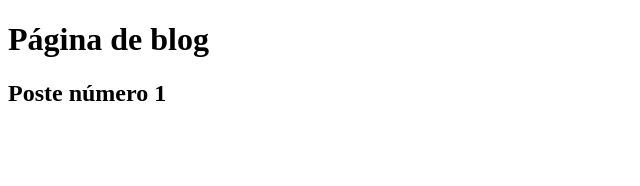
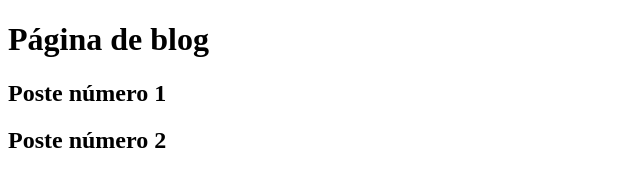
Before and after one commit to Wevertonpro/AulaGithub, a plain HTML site: page blog.html in a window 1280 px wide. Shown: the whole page, without its empty margins (0-640 px from the left). Drawn offline with Linux system fonts and the light colour scheme.

Commit message:
Update blog1

```diff
--- a/blog.html
+++ b/blog.html
@@ -9,5 +9,6 @@
 <body>
     <h1>Página de blog</h1>
     <h2>Poste número 1</h2>
+    <h2>Poste número 2</h2>
 </body>
 </html>
```
